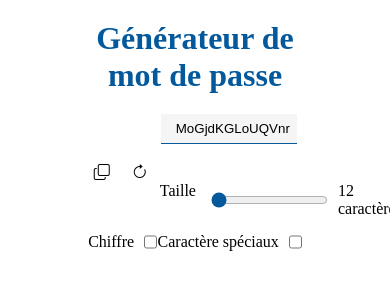
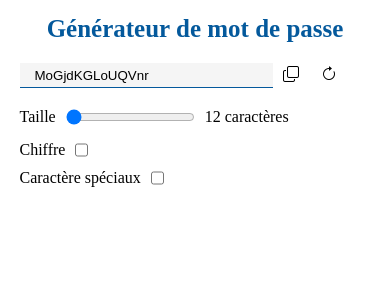
Before and after one commit to Tatiana-Juin/generateur-de-mot-de-passe, a plain HTML site: page index.html in a window 390 px wide. Drawn offline with nearby package versions, Linux system fonts and the light colour scheme.

Commit message:
Creation d'un nouveau fichier style1.css pour créer un nouveau design qui sera en mobile first . Je souhaite rendre cela responsive. J'ai coder la partie smartphone je suis en train de coder la partie concernant la tablette

```diff
--- a/index.html
+++ b/index.html
@@ -4,7 +4,7 @@
     <meta charset="UTF-8">
     <meta name="viewport" content="width=device-width, initial-scale=1.0">
     <link rel="stylesheet" href="https://cdn.jsdelivr.net/npm/bootstrap-icons@1.11.3/font/bootstrap-icons.min.css">
-    <link rel="stylesheet" href="style.css">
+    <link rel="stylesheet" href="style1.css">
     <title>MDP </title>
 </head>
 <body>
--- a/style.css
+++ b/style.css
@@ -11,12 +11,12 @@ main{
   display: flex;
   justify-content: center;
   align-items: center;
-  /* border:1px solid red; */
+  border:1px solid red;
 }
 
 /* DIV POUR TOUS LES ELEMENTS DU MDP */
 .all-mdp{
-  /* border:1px solid red; */
+  border:1px solid purple;
   width:55vw;
 }
 
--- /dev/null
+++ b/style1.css
@@ -0,0 +1,98 @@
+/* *********MOBILE FIRST ******** */
+
+/* RESET */
+*{
+    box-sizing: border-box;
+    margin: 0;
+    padding: 0;
+  }
+
+  /* MAIN  */
+  main{
+    width: 100vw;
+    display: flex;
+    /* justify-content: center; */
+    /* align-items: center; */
+
+    /* border:1px solid red; */
+  }
+  /* DIV PRINCIPALE  */
+  .all-mdp{
+    /* border:1px solid purple; */
+    width:90vw;
+    margin:auto;
+  }
+
+  /* H1 DE LA PAGE */
+  .all-mdp h1{
+    text-align: center;
+    color:#04599C;
+    font-size:25px;
+    margin-bottom:20px;
+    margin-top:15px;
+  }
+
+  /* STYLE DE L'INPUT DU MDP */
+  #text-mdp{
+    width:65vw;
+    height:25px;
+    margin-bottom: 20px;
+    background-color: #F5F5F5;
+    border:none;
+    border-bottom:1px solid #04599C;
+    outline: none;
+    padding-left:15px;
+  }
+
+  /* STYLE BOUTON COPY ET GENERATE  */
+  #btn-copy,#btn-generate{
+    padding: 6px;
+    margin-right: 6px;
+    cursor:pointer;
+  }
+
+  /*STYLE DE LA LONGUEUR DU MDP */
+  .mdp-length{
+    display: flex;
+    margin-bottom: 15px;
+  }
+
+  /* PARAGRAPHE TAILLE */
+  .btn-name{
+    margin-right:10px;
+  }
+
+  /*STYLE POUR LE NB DE CARACTERE ET POUR LES CASE A COCHER  */
+  .nb,.chiffre,.text-speciaux{
+    margin-left:10px;
+  }
+
+  /* STYLE DU CONTAINER CONTENANT LES CHIFFRES ET CARACTERE SPECIAUX   */
+  .container-chiffre,.container-speciaux{
+    display:flex;
+    margin-bottom:10px;
+    /* border:1px solid blue; */
+  }
+
+  /**************** TABLETTE ************* */
+
+  @media screen and (min-width:768px) and (max-width:1024px){
+    /* MAIN */
+    main{
+      justify-content:center;
+      align-items:center;
+      /* border:1px solid red; */
+    }
+
+    /* POUR DIV CONTENANT TOUS CE QUI CONSER */
+    .all-mdp{
+      /* border:1px solid blue; */
+      width:85vw;
+    }
+
+    .mdp{
+      display: flex;
+      justify-content: center;
+    }
+
+  }
```
